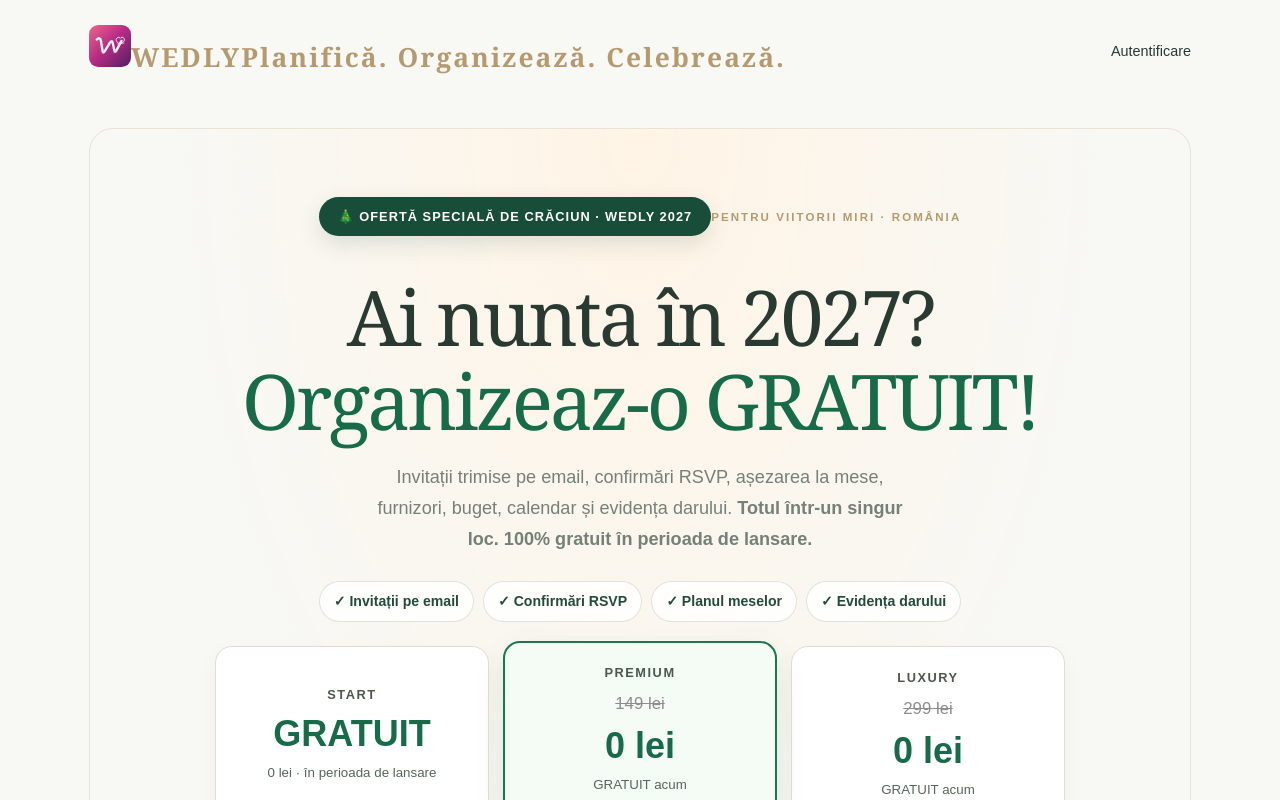
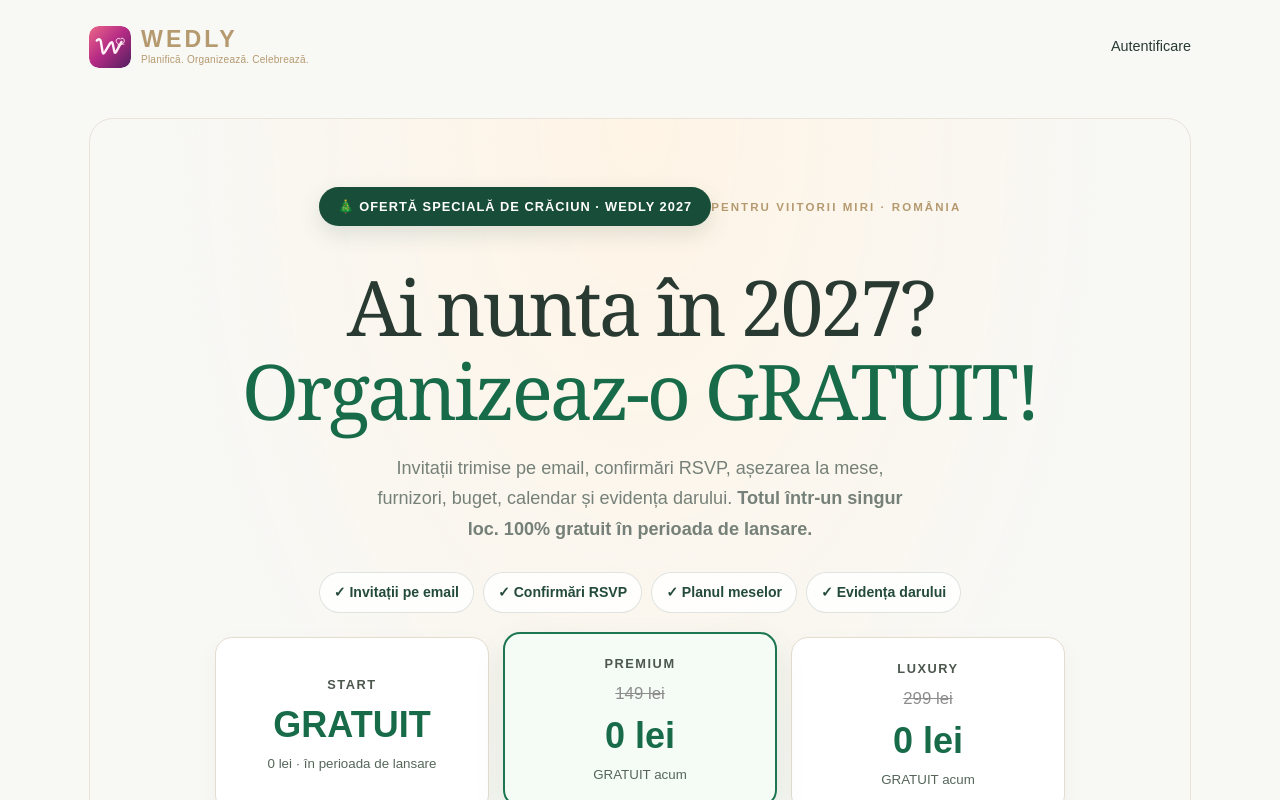
Before and after one commit to maggstudio/Everafter, a Next.js app: page / in a window 1280 px wide. Shown: the top 800 px of the page. Built offline with nearby package versions, Linux system fonts and the light colour scheme; no server answers.

Commit message:
style: WEDLY brand identity across site chrome

```diff
--- a/app/style.css
+++ b/app/style.css
@@ -674,3 +674,15 @@ button,a,input,select,textarea{transition:background-color .18s ease,border-colo
  .shell:not(.landing){padding-inline:10px}
  .public-invitation-page .invitation-preview{padding:45px 15px}
 }
+
+/* WEDLY Digital W identity: applied to site chrome, not invitation artwork. */
+.wedly-brand{display:inline-flex;align-items:center;gap:10px;vertical-align:middle;max-width:100%;text-decoration:none}
+.wedly-brand-symbol{display:block;width:42px;height:42px;flex:0 0 42px;border-radius:10px}
+.wedly-brand-copy{display:flex;flex-direction:column;min-width:0;gap:2px}
+.wedly-brand-name{font:700 1.45rem/1 Arial,Helvetica,sans-serif;letter-spacing:.13em;color:#472443}
+.wedly-brand-motto{font:500 .63rem/1.35 Arial,Helvetica,sans-serif;letter-spacing:.02em;color:#8B617B;white-space:nowrap}
+.sidebar .wedly-brand-symbol{width:35px;height:35px;flex-basis:35px}
+.sidebar .wedly-brand-name{font-size:1.25rem}
+.mobile-head .wedly-brand-symbol{width:36px;height:36px;flex-basis:36px}
+.mobile-head .wedly-brand-name{font-size:1.25rem}
+@media(max-width:650px){.landing .top .wedly-brand-symbol{width:38px;height:38px;flex-basis:38px}.landing .top .wedly-brand-name{font-size:1.23rem}.landing .top .wedly-brand-motto{font-size:.55rem;white-space:normal}.wedly-brand{gap:8px}.mobile-head .wedly-brand-name{font-size:1.13rem}}
```
